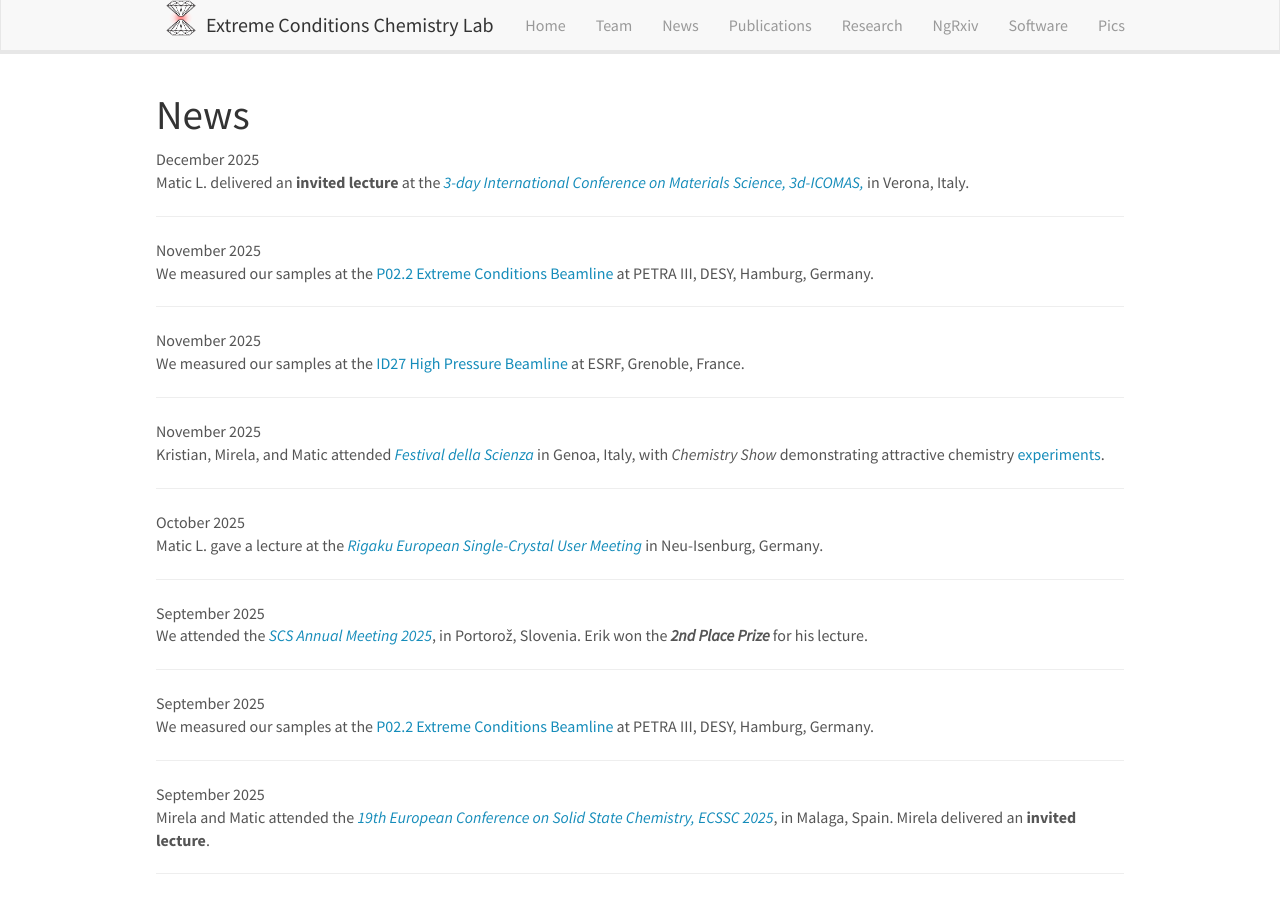
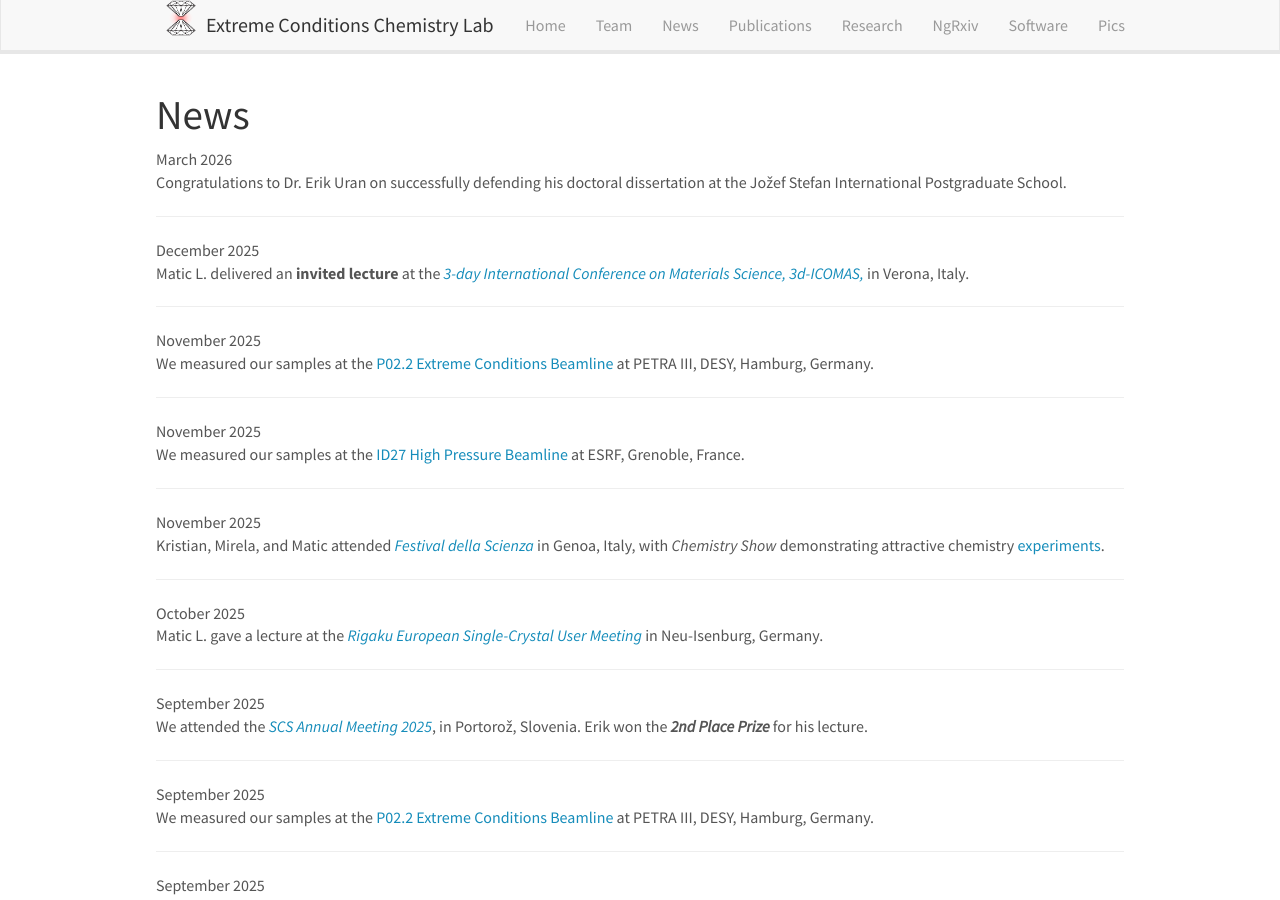
Before and after one commit to eccl-jsi/eccl-jsi.github.io, a Jekyll site: the page built from _pages/allnews.md, in a window 1280 px wide and 900 px high. Built offline with Jekyll 4.4.1, drawn with Linux system fonts in a browser that asks for light colours; nearby versions of some CDN libraries.

Commit message:
Update news.yml

```diff
--- a/_data/news.yml
+++ b/_data/news.yml
@@ -1,3 +1,6 @@
+- date: March 2026
+  headline: "Congratulations to Dr. Erik Uran on successfully defending his doctoral dissertation at the Jožef Stefan International Postgraduate School."
+
 - date: December 2025
   headline: "Matic L. delivered an <b>invited lecture</b> at the <a href='https://www.3d-icomas.org/'><i>3-day International Conference on Materials Science, 3d-ICOMAS,</i></a> in Verona, Italy."
 
```
